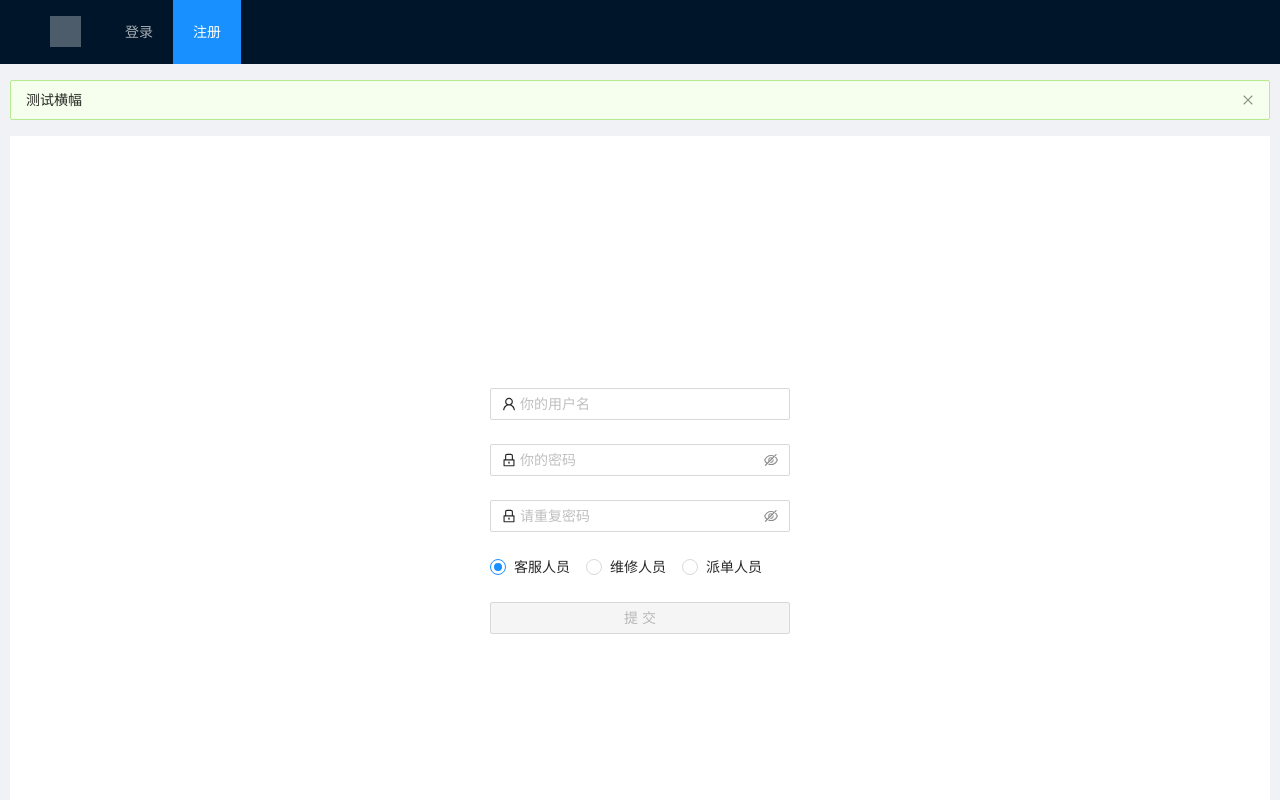
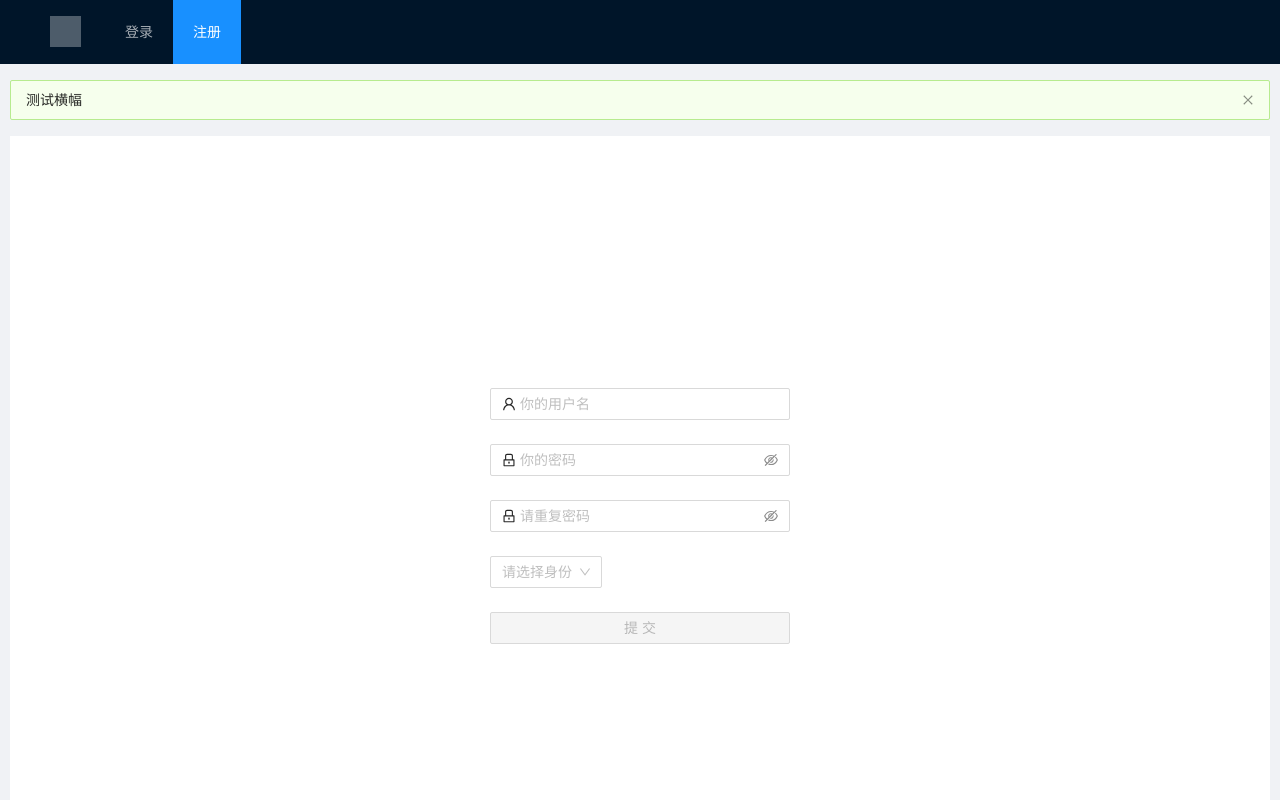
Before and after one commit to qianmianyao/work-order-client, a Vue app: page /#/login in a window 1280 px wide. Both pictures are taken after a click on the item "注册". Shown: the top 800 px of the page. Built offline with nearby package versions, Linux system fonts and the light colour scheme.

Commit message:
:recycle: 修改身份选择

```diff
--- a/src/components/home/submitOrders.vue
+++ b/src/components/home/submitOrders.vue
@@ -29,9 +29,7 @@
       >
         <a-descriptions-item label="车牌">{{ infoList.plate }}</a-descriptions-item>
         <a-descriptions-item label="单位名称">{{ infoList.group }}</a-descriptions-item>
-        <a-descriptions-item label="车辆设备">
-          <a-input v-model:value="repairForm.terminal_drive" placeholder="车辆的终端型号" />
-        </a-descriptions-item>
+        <a-descriptions-item label="车辆设备">{{ infoList.terminal_drive }}</a-descriptions-item>
         <a-descriptions-item label="报修原因">
           <a-space>
             <a-select
@@ -121,6 +119,7 @@ export default defineComponent({
     const infoList = reactive({
       plate: '',
       name: '',
+      terminal_drive: '',
       phone: '',
       group: '',
       rowUpdateTime: ''
@@ -128,8 +127,7 @@ export default defineComponent({
     // 报修提交的数据
     const repairForm = reactive({
       cause: '',
-      describe: '',
-      terminal_drive: ''
+      describe: ''
     })
 
     const cardShow = ref(false)
@@ -151,6 +149,7 @@ export default defineComponent({
             const { data } = res.data
             infoList.plate = data.plate
             infoList.name = data.name
+            infoList.terminal_drive = data.terminal_drive
             infoList.phone = data.phone
             infoList.group = data.group
             infoList.rowUpdateTime = data.rowUpdateTime
@@ -185,7 +184,6 @@ export default defineComponent({
       formData.append('plate', infoList.plate)
       formData.append('cause', repairForm.cause)
       formData.append('describe', repairForm.describe)
-      formData.append('terminal_drive', repairForm.terminal_drive)
       fileList.value.forEach(file => {
         formData.append('file', file)
       })
@@ -206,7 +204,6 @@ export default defineComponent({
             repairsVisible.value = false
             message.success(res.data.message)
             repairForm.describe = ''
-            repairForm.terminal_drive = ''
             fileList.value = []
           }
         })
--- a/src/components/login/register.vue
+++ b/src/components/login/register.vue
@@ -41,11 +41,13 @@
         </a-input-password>
       </a-form-item>
 
-      <a-radio-group v-model:value="groupValue" style="margin-bottom: 24px;">
-        <a-radio  value="1">客服人员</a-radio>
-        <a-radio  value="2">维修人员</a-radio>
-        <a-radio  value="3">派单人员</a-radio>
-      </a-radio-group>
+      <a-space style="margin-bottom: 24px;">
+        <a-select
+          placeholder="请选择身份"
+          :options="identity"
+          @change="handleChange"
+        />
+      </a-space>
 
       <a-form-item>
         <a-button
@@ -69,7 +71,6 @@ import { UserOutlined, LockOutlined } from '@ant-design/icons-vue'
 import { notification, message } from 'ant-design-vue'
 import axios from 'axios'
 import qs from 'qs'
-import { useRouter } from 'vue-router'
 export default defineComponent({
   components: {
     UserOutlined,
@@ -83,7 +84,6 @@ export default defineComponent({
       cpassword: ''
     })
     const loading = ref(false)
-    const groupValue = ref('1')
     const onFinish = values => {
       console.log('Success:', values)
     }
@@ -105,12 +105,6 @@ export default defineComponent({
       })
     }
 
-    // 跳转
-    const router = useRouter()
-    const push = () => {
-      router.push({ path: '/login' })
-    }
-
     // 沟通后端登录
     const register = () => {
       loading.value = true
@@ -129,7 +123,7 @@ export default defineComponent({
             loading.value = false
             message.success(res.data.message)
             if (res.data.code === 1) {
-              push()
+              message.success('请前往登录页面登录')
             }
           }
         )
@@ -139,6 +133,35 @@ export default defineComponent({
         })
     }
 
+    // 身份选择
+    const groupValue = ref('1')
+    const handleChange = value => {
+      groupValue.value = value
+    }
+
+    const identity = reactive([
+      {
+        value: 1,
+        label: '客服人员'
+      },
+      {
+        value: 2,
+        label: '维修人员'
+      },
+      {
+        value: 3,
+        label: '派单人员'
+      },
+      {
+        value: 4,
+        label: '财务管理'
+      },
+      {
+        value: 5,
+        label: '维修管理'
+      }
+    ])
+
     return {
       formState,
       onFinish,
@@ -146,7 +169,9 @@ export default defineComponent({
       disabled,
       register,
       groupValue,
-      loading
+      loading,
+      handleChange,
+      identity
     }
   }
 
--- a/src/views/Login.vue
+++ b/src/views/Login.vue
@@ -57,7 +57,7 @@ export default defineComponent({
     const { proxy } = getCurrentInstance()
     const path = proxy.$root.$route.path
     const get = () => {
-      if (path === '/logins') {
+      if (path === '/login') {
         selectedKeys.value[0] = '1'
       } else if (path === '/register') {
         selectedKeys.value[0] = '2'
```
